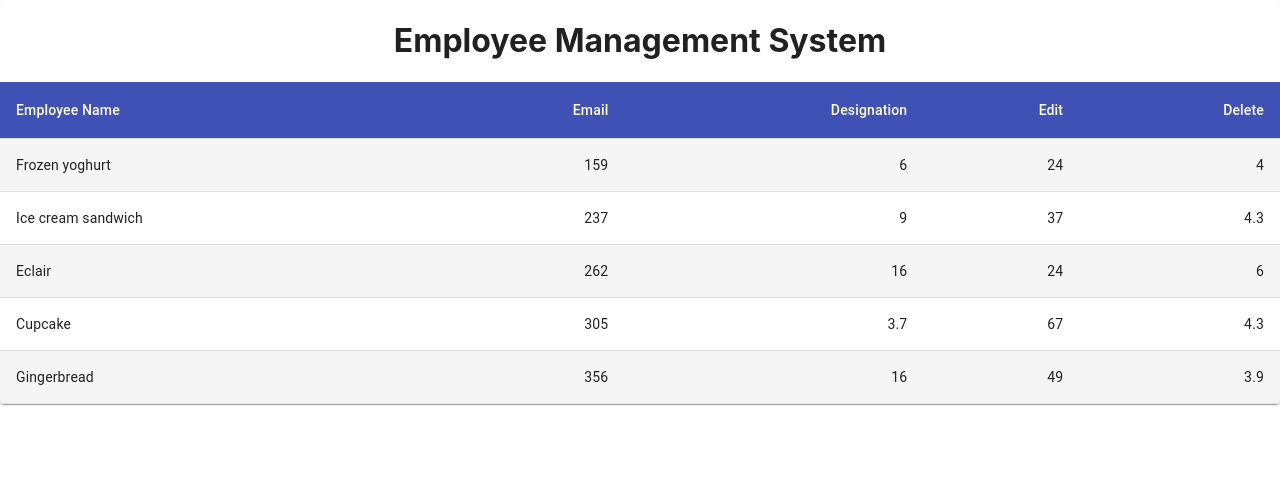
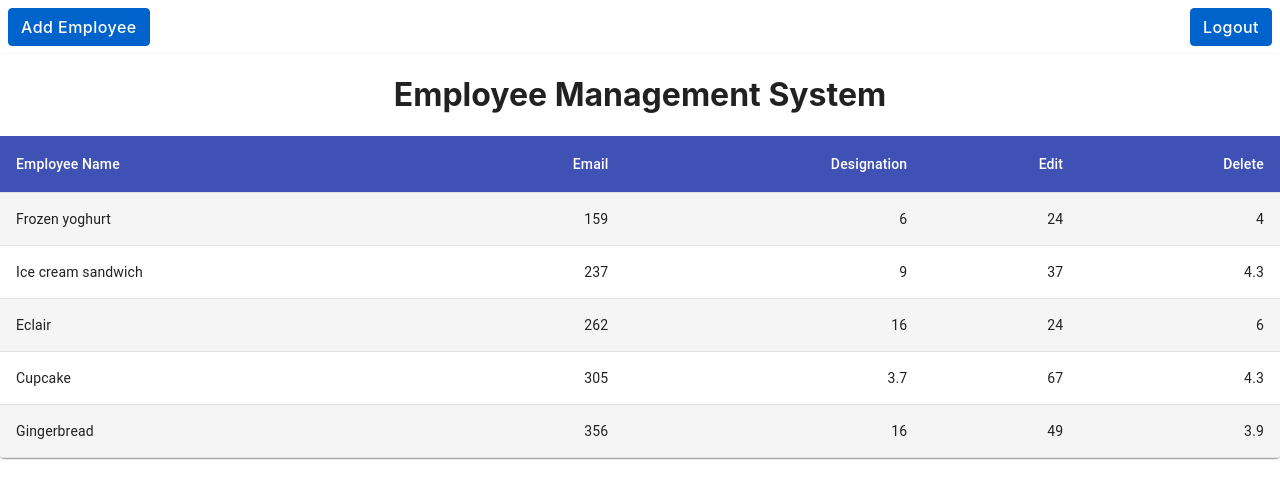
Before and after one commit to DattaDhebe/Employee-Management-Frontend, a React (Create React App) app: page /home in a window 1280 px wide. Shown: the top 498 px of the page. Built offline with nearby package versions, Linux system fonts and the light colour scheme.

Commit message:
Added : Add Employee and Logout Buttons in Dashboard.

```diff
--- a/src/Components/Dashboard/Home.jsx
+++ b/src/Components/Dashboard/Home.jsx
@@ -7,6 +7,45 @@ import TableContainer from '@material-ui/core/TableContainer';
 import TableHead from '@material-ui/core/TableHead';
 import TableRow from '@material-ui/core/TableRow';
 import Paper from '@material-ui/core/Paper';
+import Button from '@material-ui/core/Button';
+
+const BootstrapButton = withStyles({
+  root: {
+    boxShadow: 'none',
+    textTransform: 'none',
+    fontSize: 16,
+    padding: '6px 12px',
+    border: '1px solid',
+    lineHeight: 1.5,
+    backgroundColor: '#0063cc',
+    borderColor: '#0063cc',
+    fontFamily: [
+      '-apple-system',
+      'BlinkMacSystemFont',
+      '"Segoe UI"',
+      'Roboto',
+      '"Helvetica Neue"',
+      'Arial',
+      'sans-serif',
+      '"Apple Color Emoji"',
+      '"Segoe UI Emoji"',
+      '"Segoe UI Symbol"',
+    ].join(','),
+    '&:hover': {
+      backgroundColor: '#0069d9',
+      borderColor: '#0062cc',
+      boxShadow: 'none',
+    },
+    '&:active': {
+      boxShadow: 'none',
+      backgroundColor: '#0062cc',
+      borderColor: '#005cbf',
+    },
+    '&:focus': {
+      boxShadow: '0 0 0 0.2rem rgba(0,123,255,.5)',
+    },
+  },
+})(Button);
 
 const StyledTableCell = withStyles((theme) => ({
   head: {
@@ -38,18 +77,30 @@ const rows = [
   createData('Gingerbread', 356, 16.0, 49, 3.9),
 ];
 
-const useStyles = makeStyles({
+const useStyles = makeStyles((theme) => ({
   display: 'flex',
   table: {
 
     minWidth: 700,
   },
-});
+  margin: {
+    margin: theme.spacing(1),
+  },
+}));
 
 export default function Home() {
   const classes = useStyles();
 
   return (
+    <div>
+    <div>
+      <BootstrapButton variant="contained" color="primary" disableRipple className={classes.margin}>
+        Add Employee
+      </BootstrapButton>
+        <BootstrapButton variant="contained" color="primary" style={{float:'right'}} disableRipple className={classes.margin}>
+        Logout
+      </BootstrapButton>
+    </div>
 
     <TableContainer component={Paper}>
       <h1 style={{textAlign:'center'}}>Employee Management System</h1>
@@ -77,6 +128,7 @@ export default function Home() {
           ))}
         </TableBody>
       </Table>
-    </TableContainer>
+      </TableContainer>
+      </div>
   );
 }
```
